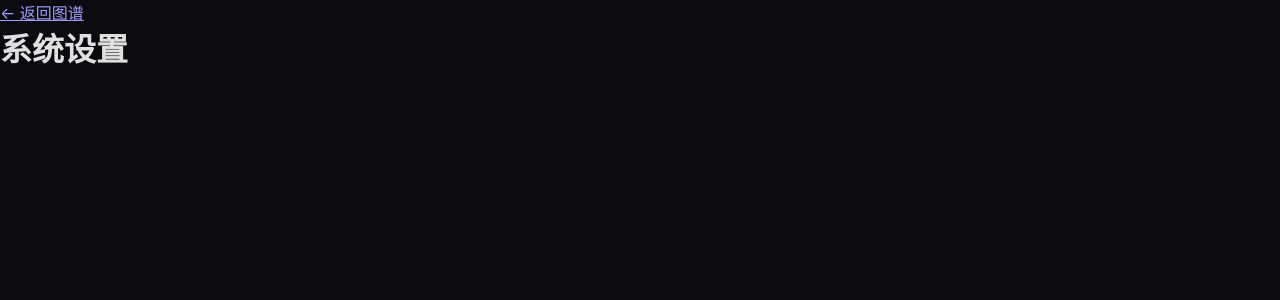
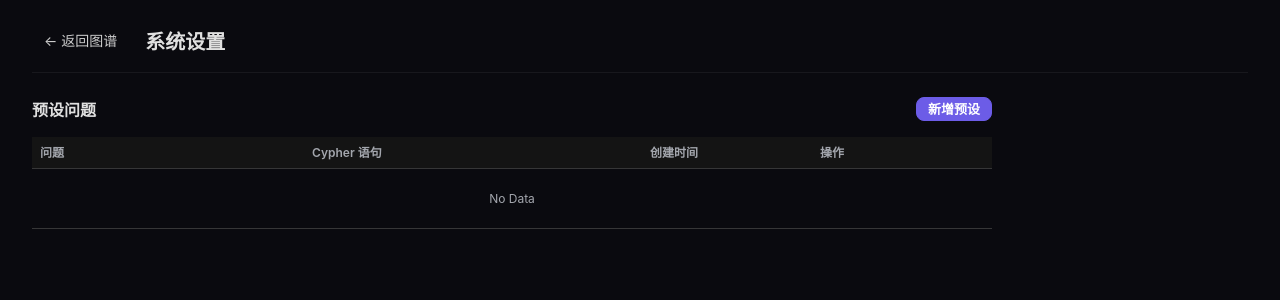
Before and after one commit to wmbangbing/GraphVI, a Vue app in the folder frontend/: page /settings in a window 1280 px wide. Shown: the top 300 px of the page. Built offline with nearby package versions, Linux system fonts and the light colour scheme; no server answers.

Commit message:
feat: add PresetManager with CRUD in settings page

```diff
--- /dev/null
+++ b/frontend/src/components/PresetManager.vue
@@ -0,0 +1,151 @@
+<script setup>
+import { ref, onMounted } from "vue";
+import { ElMessage } from "element-plus";
+
+const API_BASE = "/api/presets";
+
+const presets = ref([]);
+const dialogVisible = ref(false);
+const dialogTitle = ref("");
+const form = ref({ question: "", cypher: "" });
+const editingId = ref(null);
+
+async function fetchPresets() {
+  try {
+    const res = await fetch(API_BASE);
+    presets.value = await res.json();
+  } catch {
+    ElMessage.error("获取预设列表失败");
+  }
+}
+
+function openCreate() {
+  dialogTitle.value = "新增预设";
+  editingId.value = null;
+  form.value = { question: "", cypher: "" };
+  dialogVisible.value = true;
+}
+
+function openEdit(preset) {
+  dialogTitle.value = "编辑预设";
+  editingId.value = preset.id;
+  form.value = { question: preset.question, cypher: preset.cypher || "" };
+  dialogVisible.value = true;
+}
+
+async function handleSave() {
+  if (!form.value.question.trim()) {
+    ElMessage.warning("请输入问题");
+    return;
+  }
+  try {
+    if (editingId.value) {
+      await fetch(`${API_BASE}/${editingId.value}`, {
+        method: "PUT",
+        headers: { "Content-Type": "application/json" },
+        body: JSON.stringify({
+          question: form.value.question,
+          cypher: form.value.cypher || null,
+        }),
+      });
+      ElMessage.success("更新成功");
+    } else {
+      await fetch(API_BASE, {
+        method: "POST",
+        headers: { "Content-Type": "application/json" },
+        body: JSON.stringify({
+          question: form.value.question,
+          cypher: form.value.cypher || null,
+        }),
+      });
+      ElMessage.success("新增成功");
+    }
+    dialogVisible.value = false;
+    await fetchPresets();
+  } catch {
+    ElMessage.error("保存失败");
+  }
+}
+
+async function handleDelete(preset) {
+  try {
+    await fetch(`${API_BASE}/${preset.id}`, { method: "DELETE" });
+    ElMessage.success("删除成功");
+    await fetchPresets();
+  } catch {
+    ElMessage.error("删除失败");
+  }
+}
+
+onMounted(fetchPresets);
+</script>
+
+<template>
+  <div class="preset-manager">
+    <div class="preset-manager-header">
+      <h2>预设问题</h2>
+      <el-button type="primary" size="small" @click="openCreate">新增预设</el-button>
+    </div>
+
+    <el-table :data="presets" stripe style="width: 100%" size="small">
+      <el-table-column prop="question" label="问题" min-width="200" show-overflow-tooltip />
+      <el-table-column prop="cypher" label="Cypher 语句" min-width="250" show-overflow-tooltip>
+        <template #default="{ row }">
+          <span :class="{ 'no-cypher': !row.cypher }">{{ row.cypher || "（无语句）" }}</span>
+        </template>
+      </el-table-column>
+      <el-table-column prop="created_at" label="创建时间" width="170" />
+      <el-table-column label="操作" width="180" fixed="right">
+        <template #default="{ row }">
+          <el-button size="small" @click="openEdit(row)">编辑</el-button>
+          <el-popconfirm title="确定删除该预设？" @confirm="handleDelete(row)">
+            <template #reference>
+              <el-button size="small" type="danger">删除</el-button>
+            </template>
+          </el-popconfirm>
+        </template>
+      </el-table-column>
+    </el-table>
+
+    <el-dialog v-model="dialogVisible" :title="dialogTitle" width="500px">
+      <el-form :model="form" label-position="top">
+        <el-form-item label="问题（必填）" required>
+          <el-input v-model="form.question" placeholder="输入问题文本" />
+        </el-form-item>
+        <el-form-item label="Cypher 语句（选填）">
+          <el-input
+            v-model="form.cypher"
+            type="textarea"
+            :rows="4"
+            placeholder="输入关联的 Cypher 查询语句"
+          />
+        </el-form-item>
+      </el-form>
+      <template #footer>
+        <el-button @click="dialogVisible = false">取消</el-button>
+        <el-button type="primary" @click="handleSave">保存</el-button>
+      </template>
+    </el-dialog>
+  </div>
+</template>
+
+<style scoped>
+.preset-manager-header {
+  display: flex;
+  justify-content: space-between;
+  align-items: center;
+  margin-bottom: 16px;
+}
+
+.preset-manager-header h2 {
+  font-size: 16px;
+  font-weight: 600;
+  color: var(--text-primary);
+  margin: 0;
+}
+
+.no-cypher {
+  color: var(--text-muted);
+  font-style: italic;
+}
+</style>
--- a/frontend/src/style.css
+++ b/frontend/src/style.css
@@ -727,3 +727,44 @@ body {
 .tooltip a:hover {
   text-decoration: underline;
 }
+
+/* --- Settings Page --- */
+.settings-page {
+  min-height: 100vh;
+  background: var(--app-bg);
+  padding: 24px 32px;
+}
+
+.settings-header {
+  display: flex;
+  align-items: center;
+  gap: 16px;
+  margin-bottom: 24px;
+  padding-bottom: 16px;
+  border-bottom: 1px solid var(--panel-border);
+}
+
+.settings-header h1 {
+  font-size: 20px;
+  font-weight: 600;
+  color: var(--text-primary);
+  margin: 0;
+}
+
+.settings-back {
+  font-size: 14px;
+  color: var(--text-secondary);
+  text-decoration: none;
+  padding: 6px 12px;
+  border-radius: 6px;
+  transition: background 0.15s;
+}
+
+.settings-back:hover {
+  background: var(--ctrl-hover-bg);
+  color: var(--ctrl-hover-color);
+}
+
+.settings-body {
+  max-width: 960px;
+}
--- a/frontend/src/views/SettingsPage.vue
+++ b/frontend/src/views/SettingsPage.vue
@@ -1,3 +1,7 @@
+<script setup>
+import PresetManager from "../components/PresetManager.vue";
+</script>
+
 <template>
   <div class="settings-page">
     <header class="settings-header">
@@ -5,7 +9,7 @@
       <h1>系统设置</h1>
     </header>
     <div class="settings-body">
-      <!-- Task 3: PresetManager will go here -->
+      <PresetManager />
     </div>
   </div>
 </template>
```
